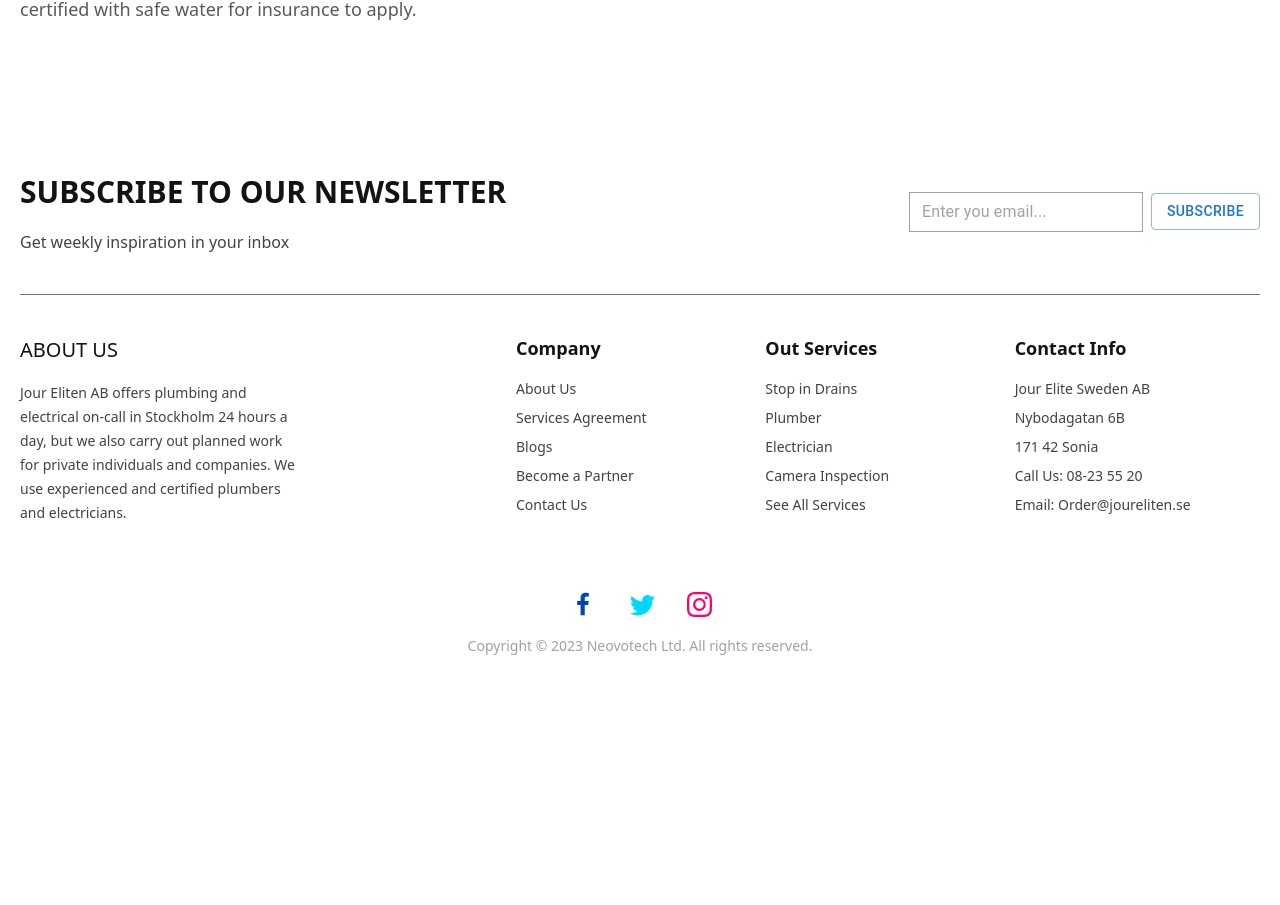
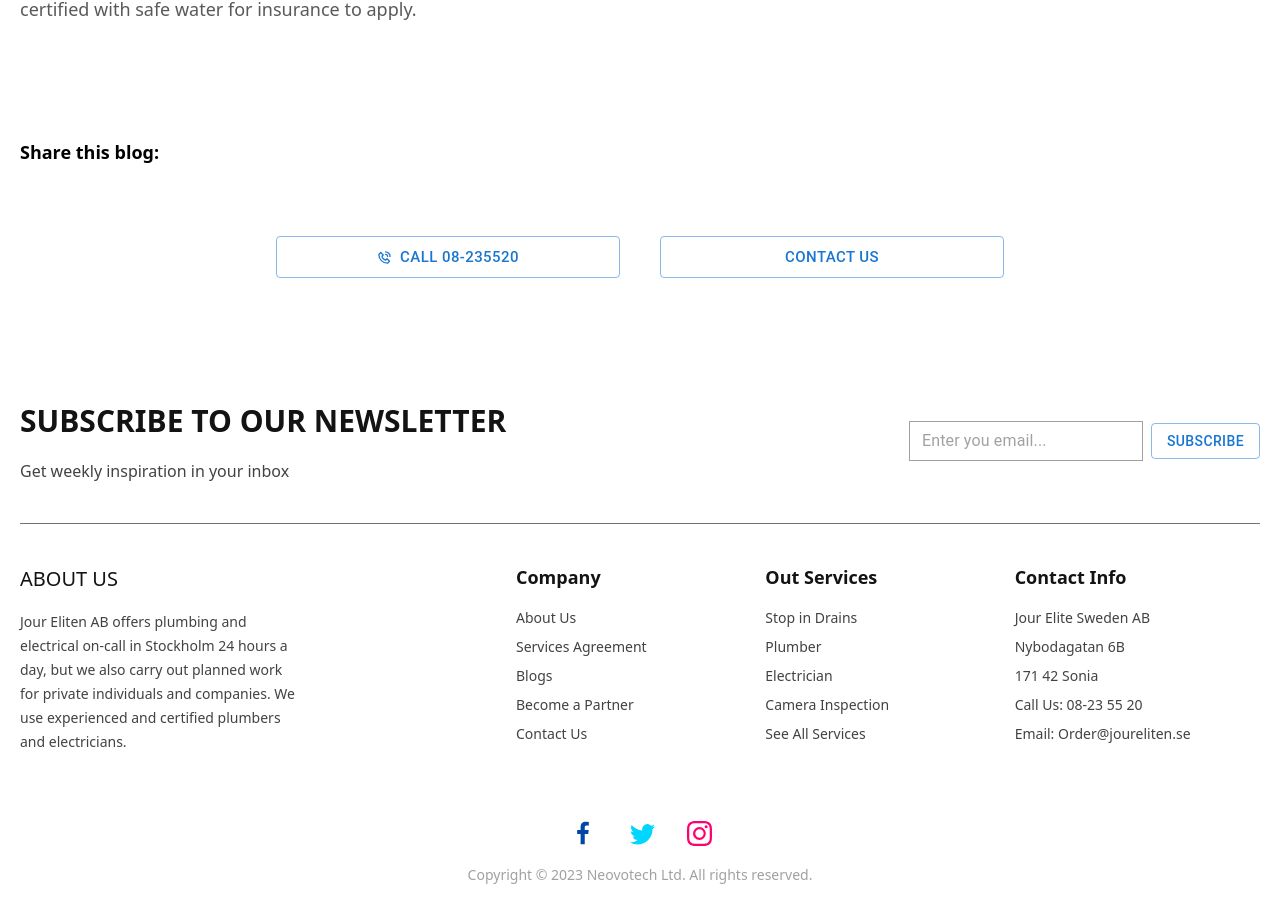
Before and after one commit to TheRakib/Needz-website, a Next.js app: page /blog/1 in a window 1280 px wide. Shown: the part 2810-3715 px from the top of the page. Before the commit the page ends 3486 px from the top, so only its background shows below. Built offline with nearby package versions, Linux system fonts and the light colour scheme.

Commit message:
social added

```diff
--- a/app/blog/[id]/page.tsx
+++ b/app/blog/[id]/page.tsx
@@ -1,5 +1,6 @@
 import MainTexts from "@/components/Blog/SingleBlog/MainTexts";
 import SecondText from "@/components/Blog/SingleBlog/SecondText";
+import Social from "@/components/Blog/SingleBlog/Social";
 import ServicesBanner from "@/components/Services/ServicesBanner";
 import Image from "next/image";
 import React from "react";
@@ -33,6 +34,7 @@ export default function page() {
       />
       <MainTexts />
       <SecondText />
+      <Social />
     </div>
   );
 }
--- /dev/null
+++ b/components/Blog/SingleBlog/Social.tsx
@@ -0,0 +1,18 @@
+import CallContactButtons from "@/components/Shared/CallContactButtons";
+import React from "react";
+
+export default function Social() {
+  return (
+    <div className="max-w-layout mx-auto ">
+      <div className="flex items-center justify-between mt-[90px] mb-[70px] ">
+        <div className="flex gap-6">
+          <p className="font-semibold text-[18px] ">Share this blog:</p>
+        </div>
+        <div className=""></div>
+      </div>
+      <div className="flex flex-col md:flex-row gap-10 justify-center">
+        <CallContactButtons />
+      </div>
+    </div>
+  );
+}
```
